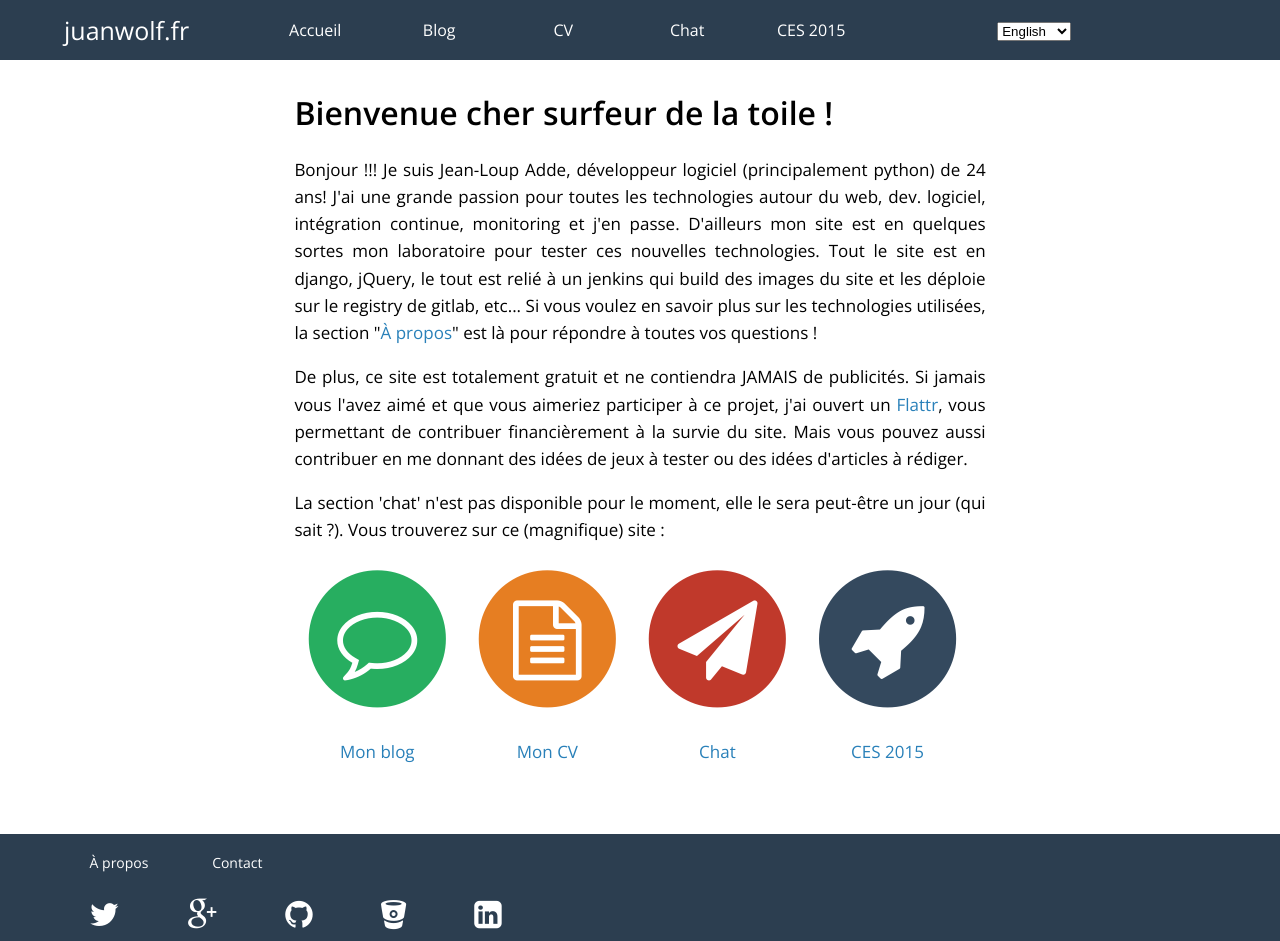
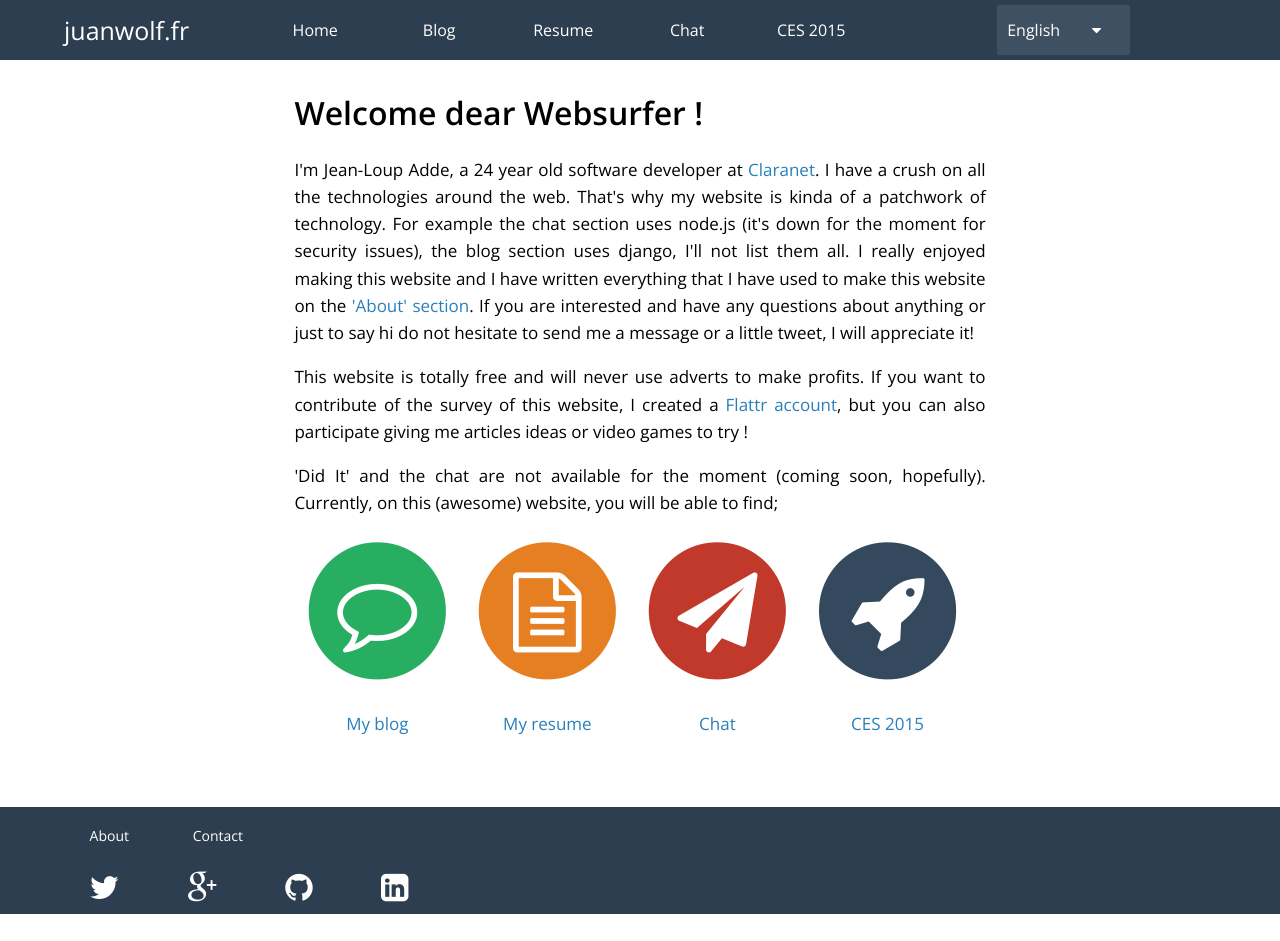
Before and after one commit to juanwolf/django_blog, a Django app: page / in a window 1280 px wide. After the commit the page ends 914 px from the top, so only its background shows below. Run offline with Django 3.2, Linux system fonts and the light colour scheme; parts of the project's set-up code (start-up, migrations or seed data) failed here and were passed over; some libraries are stand-ins or nearby versions.

Commit message:
Changed template locale to english.

```diff
--- a/juanwolf_fr/juanwolf_fr/templates/index.html
+++ b/juanwolf_fr/juanwolf_fr/templates/index.html
@@ -8,22 +8,23 @@
     <meta http-equiv="Content-Type" content="text/html; charset=utf-8">
     <link rel="icon" type="image/png" href="{% static "img/favicon.png" %}" />
     <link type="text/css" rel="stylesheet" href="{% static "stylesheets/stylesheet.css" %}" />
-    <title>juanwolf.fr - {% trans "Le site de Jean-Loup Adde" %}</title>
-    <meta name="description" content="{% trans "Le site personnel de Jean-Loup Adde. Vous pouvez retrouver son CV et son blog (programmation, jeux vidéo). Génial, n'est ce pas ?" %}" />
-    <meta name="keywords" content='{% trans "Jean-Loup,Jean-Loup Adde,programmation,devops,juanwolf, juan wolf, jeux vidéo, blog, chat, CV, integrator" %}'/>
+
+    <title>juanwolf.fr - {% trans "Jean-Loup Adde's website" %}</title>
+    <meta name="description" content="{% trans "Jean-Loup Adde's personnal website. You can find his CV and his own blog (programming, video games). Awesome, isn't it?" %}">
+    <meta name="keywords" content="Jean-Loup,Jean-Loup Adde,coding,programming,developer,web developer,devops,juanwolf,juan wolf,video games,blog,chat,CV,resume,adde,jenkins,java,python" />
     <meta name="author" content="Jean-Loup Adde"/>
     <meta name="twitter:card" content="summary" />
     <meta name="twitter:site" content="@juan__wolf" />
     <meta name="twitter:creator" content="@juan__wolf" />
-    <meta name="twitter:title" content="{% trans "juanwolf.fr Le site de Jean-Loup Adde" %}" />
-    <meta name="twitter:description" content="{% trans "Le site personnel de Jean-Loup Adde. Vous pouvez retrouver son CV et son blog (programmation, jeux vidéo). Génial, n'est ce pas ?" %}" />
-    <meta name="twitter:image" content="https://juanwolf.fr/img/self-portrait-en.jpg"/>
+    <meta name="twitter:title" content="juanwolf.fr - {% trans "Jean-Loup Adde's website" %}" />
+    <meta name="twitter:description" content="{% trans "Jean-Loup Adde's personnal website. You can find his CV and his own blog (programming, video games). Awesome, isn't it?" %}" />
+    <meta name="twitter:image" content="https://juanwolf.fr/img/self-portrait-en.jpg" />
     <meta name="twitter:url" content="https://juanwolf.fr" />
     <meta name="og:url" content="https://juanwolf.fr" />
-    <meta name="og:title" content="{% trans "Le site de Jean-Loup Adde" %}" />
+    <meta name="og:title" content="juanwolf.fr - {% trans "Jean-Loup Adde's website" %}"/>
     <meta name="og:image" content="https://juanwolf.fr/img/self-portrait-en.jpg"/>
-    <meta name="og:description" content="{% trans "Le site personnel de Jean-Loup Adde. Vous pouvez retrouver son CV et son blog (programmation, jeux vidéo). Génial, n'est ce pas ?" %}" />
-    <meta name="og:locale" content="{{ CURRENT_LANGUAGE }}">
+    <meta name="og:description" content="{% trans "Jean-Loup Adde's personnal website. You can find his CV and his own blog (programming, video games). Awesome, isn't it?" %}"/>
+    <meta name="og:locale" content="{{ CURRENT_LANGUAGE }}" />
     <meta name="og:author" content="Jean-Loup Adde" />
     <meta name="og:type" content="article" />
   </head>
@@ -36,7 +37,7 @@
           <li class="active">
             <a href="https://juanwolf.fr">
               <i class="fa fa-home fa-fw"></i>
-                        {% trans "Accueil" %}
+              {% trans "Home" %}
             </a>
           </li>
           <li>
@@ -48,7 +49,7 @@
           <li>
             <a href="https://resume.juanwolf.fr">
               <i class="fa fa-file-text-o fa-fw"></i>
-                        CV
+              {% trans "Resume" %}
             </a>
           </li>
           <li>
@@ -58,7 +59,7 @@
             </a>
           </li>
           <li>
-                    <a href="http://ces.juanwolf.fr">
+            <a href="https://ces.juanwolf.fr">
               <i class="fa fa-rocket fa-fw"></i>
               CES 2015
             </a>
@@ -86,28 +87,21 @@
       </nav>
     </header>
     <div id="container" class="container">
-        <h1>Bienvenue cher surfeur de la toile !</h1>
-        <p>
-        {% blocktrans %}
-        Bonjour !!! Je suis Jean-Loup Adde, développeur logiciel (principalement python) de {{ age }} ans!
-        J'ai une grande passion pour toutes les technologies autour du web, dev. logiciel, intégration continue, monitoring et j'en passe.
-        D'ailleurs mon site est en quelques sortes mon laboratoire pour tester ces nouvelles technologies.
-        Tout le site est en django, jQuery, le tout est relié à un jenkins qui build des images du site et les déploie sur le registry de gitlab, etc...
-        Si vous voulez en savoir plus sur les technologies utilisées,
-        la section "<a href="http://about.juanwolf.fr">À propos</a>" est là pour répondre à toutes vos questions !
-        {% endblocktrans %}
+      <h1>{% trans "Welcome dear Websurfer !" %}</h1>
+      <p>{% blocktrans %}I'm Jean-Loup Adde, a {{ age }} year old software developer at <a href="http://www.claranet.co.uk">Claranet</a>.
+      I have a crush on all the technologies around the web.
+      That's why my website is kinda of a patchwork of technology.
+      For example the chat section uses node.js (it's down for the moment for security issues), the blog section uses django, I'll not list them all.
+      I really enjoyed making this website and I have written everything that I have used to make this website on the <a href="https://about.juanwolf.fr">'About' section</a>.
+      If you are interested and have any questions about anything or just to say hi do not hesitate to send me a message or a little tweet, I will appreciate it!{% endblocktrans %}
       </p>
       <p>
-        {% blocktrans %} De plus, ce site est totalement gratuit et ne contiendra JAMAIS de publicités. Si jamais vous l'avez aimé et que
-        vous aimeriez participer à ce projet, j'ai ouvert un
-        <a target="_blank"href="https://flattr.com/submit/auto?user_id=juanwolf&url=https://juanwolf.fr/&title=juanwolf.fr&description=Jean-Loup Adde's website&language=fr_FR&tags=programming&category=text">Flattr</a>, vous permettant de contribuer financièrement
-        à la survie du site. Mais vous pouvez aussi contribuer en me donnant des idées de jeux à tester ou des idées d'articles à rédiger.
-        {% endblocktrans %}
+      {% blocktrans %}This website is totally free and will never use adverts to make profits.
+      If you want to contribute of the survey of this website, I created a <a target="_blank"href="https://flattr.com/submit/auto?user_id=juanwolf&url=https://juanwolf.fr/en/&title=juanwolf.fr&description=Jean-Loup Adde's website&language=en_GB&tags=programming&category=text">Flattr account</a>, but you can also participate giving me articles ideas or video games to try !{% endblocktrans %}
       </p>
       <p>
-        {% trans "La section 'chat' n'est pas disponible pour le moment, elle le sera peut-être un jour (qui sait ?). Vous trouverez sur ce (magnifique) site :" %}
+      'Did It' and the chat are not available for the moment (coming soon, hopefully). Currently, on this (awesome) website, you will be able to find;
       </p>
-
       <div id="site-sections">
         <ul>
           <li>
@@ -116,7 +110,7 @@
                 <i id="background-fa-blog" class="fa fa-circle fa-stack-2x"></i>
                 <i class="fa fa-comment-o fa-stack-1x"></i>
               </span>
-                            <p>{% trans "Mon blog" %}</p>
+              <p>{% trans "My blog" %}</p>
             </a>
           </li>
           <li>
@@ -125,7 +119,7 @@
                 <i id="background-fa-resume" class="fa fa-circle fa-stack-2x"></i>
                 <i class="fa fa-file-text-o fa-stack-1x"></i>
               </span>
-                            <p>{% trans "Mon CV" %}</p>
+              <p>{% trans "My resume" %}</p>
             </a>
           </li>
           <li>
@@ -153,12 +147,11 @@
     <footer>
       <div id="footer-section">
         <ul id="footer-sections">
-                <li><a href="https://about.juanwolf.fr">À propos</a>
+          <li><a href="https://about.juanwolf.fr">{% trans "About" %}</a>
           </li>
           <li><a href="mailto:contact@juanwolf.fr">Contact</a>
           </li>
         </ul>
-
         <ul id="footer-social-network">
           <li>
             <a href='https://twitter.com/juan__wolf' class="fa fa-twitter fa-2x"></a>
@@ -170,17 +163,12 @@
             <a href="https://github.com/juanwolf" class="fa fa-github fa-2x"></a>
           </li>
           <li>
-                    <a href="https://bitbucket.com/juanwolf" class="fa fa-bitbucket fa-2x"></a>
-                </li>
-                <li>
             <a href="https://www.linkedin.com/profile/view?id=218328783" class="fa fa-linkedin-square fa-2x"></a>
           </li>
         </ul>
       </div>
-
-        <script src="{% static "vendor/jquery/dist/jquery.min.js" %}"></script>
-        <script src="{% static "js/main.min.js" %}"></script>
-        <!-- Piwik -->
+      <script src="/js/lib/JQuery1.11.js"></script>
+      <script src="/js/index.js"></script>
       <script type="text/javascript">
 var _paq = _paq || [];
 _paq.push(['trackPageView']);
@@ -196,8 +184,7 @@
         <img src="https://stats.juanwolf.fr/piwik.php?idsite=1" style="border:0;" alt="" />
         </p>
       </noscript>
-        <script src="{% static "js/lib/piwik.js" %}"></script>
-        <!-- End Piwik Code -->
+      <script src="/js/lib/piwik.js"></script>
     </footer>
   </body>
 
```
Lines whose indentation alone changed are shown as unchanged.
